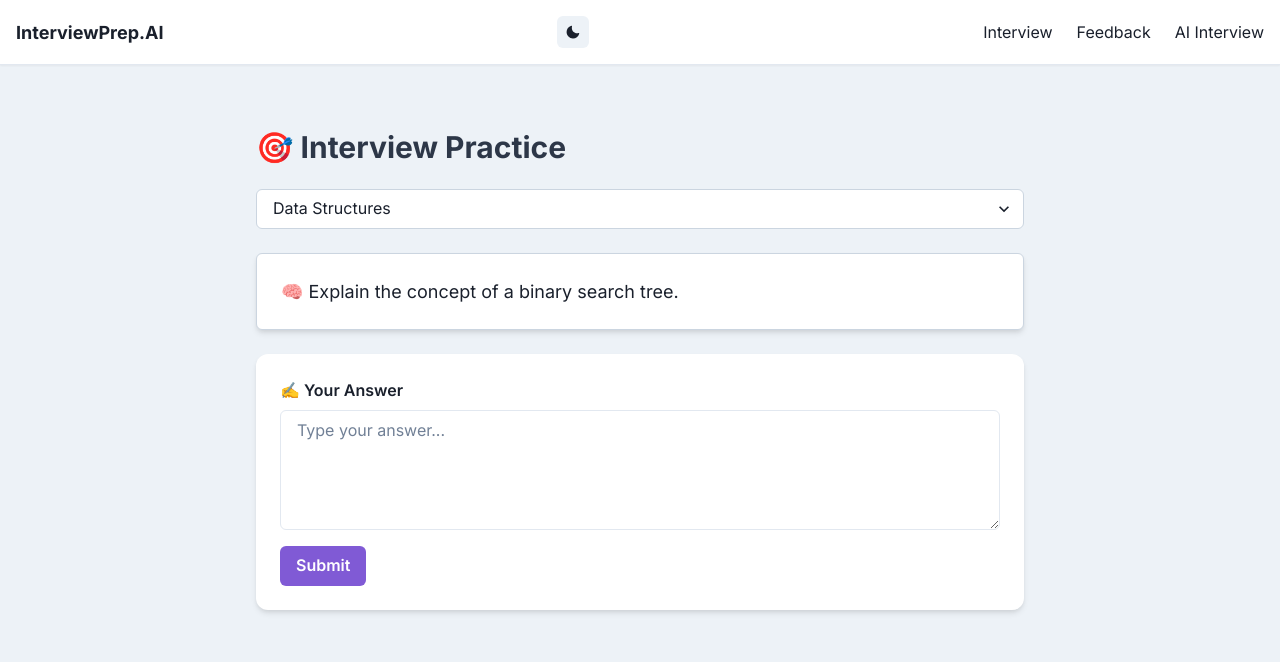
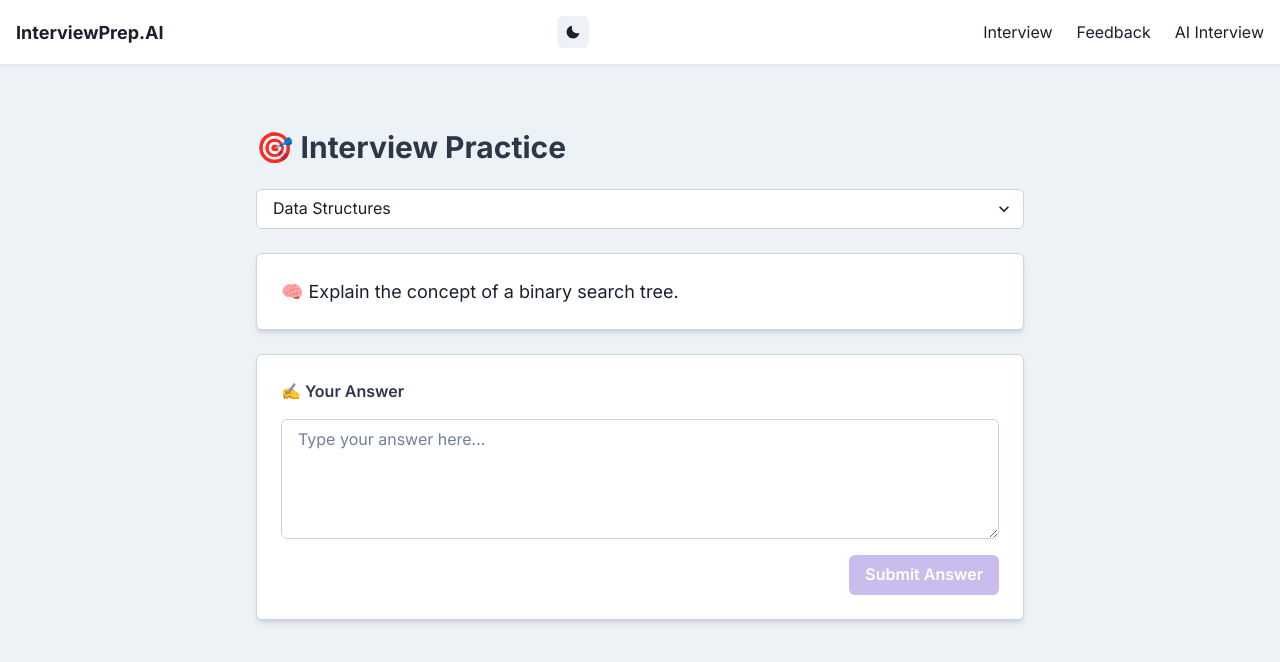
Before and after one commit to neel11og/interviewprep-frontend, a React (Vite) app: page / in a window 1280 px wide. Shown: the top 662 px of the page. Built offline with nearby package versions, Linux system fonts and the light colour scheme.

Commit message:
Initial commit

```diff
--- a/src/components/AnswerBox.jsx
+++ b/src/components/AnswerBox.jsx
@@ -1,36 +1,60 @@
 // src/components/AnswerBox.jsx
-import { Box, Textarea, Button, Text } from "@chakra-ui/react";
 import { useState } from "react";
+import {
+  Box,
+  Textarea,
+  Button,
+  VStack,
+  Text,
+  useColorModeValue,
+} from "@chakra-ui/react";
 
 const AnswerBox = () => {
   const [answer, setAnswer] = useState("");
 
   const handleSubmit = () => {
-    alert("Submitted: " + answer);
+    if (answer.trim() !== "") {
+      alert("Submitted Answer: " + answer);
       setAnswer("");
+    }
   };
 
   return (
-    <Box bg="white" p={{ base: 4, md: 6 }} borderRadius="xl" shadow="md">
-      <Text mb={2} fontWeight="semibold" fontSize="md">
+    <Box
+      bg={useColorModeValue("white", "gray.700")}
+      p={6}
+      rounded="md"
+      shadow="md"
+      border="1px solid"
+      borderColor={useColorModeValue("gray.300", "gray.600")}
+    >
+      <VStack align="start" spacing={4}>
+        <Text fontSize="md" fontWeight="semibold" color={useColorModeValue("gray.700", "gray.200")}>
           ✍️ Your Answer
         </Text>
+
         <Textarea
+          placeholder="Type your answer here..."
           value={answer}
           onChange={(e) => setAnswer(e.target.value)}
-        placeholder="Type your answer..."
+          size="md"
           resize="vertical"
-        minH="120px"
-        mb={4}
+          minHeight="120px"
+          borderColor={useColorModeValue("gray.300", "gray.600")}
+          focusBorderColor="purple.500"
+          bg={useColorModeValue("white", "gray.800")}
+          color={useColorModeValue("gray.800", "gray.100")}
         />
+
         <Button
           colorScheme="purple"
-        size="md"
-        w={{ base: "full", md: "auto" }}
           onClick={handleSubmit}
+          alignSelf="flex-end"
+          isDisabled={answer.trim() === ""}
         >
-        Submit
+          Submit Answer
         </Button>
+      </VStack>
     </Box>
   );
 };
--- a/src/pages/Interview.jsx
+++ b/src/pages/Interview.jsx
@@ -22,7 +22,7 @@ const Interview = () => {
       "Explain the concept of a binary search tree.",
       "What is a hash table and how does it work?",
     ],
-    Algorithms: [
+    "Algorithms": [
       "What is the time complexity of quicksort?",
       "Explain the difference between BFS and DFS.",
       "What is dynamic programming? Give an example.",
```
Lines whose indentation alone changed are shown as unchanged.
